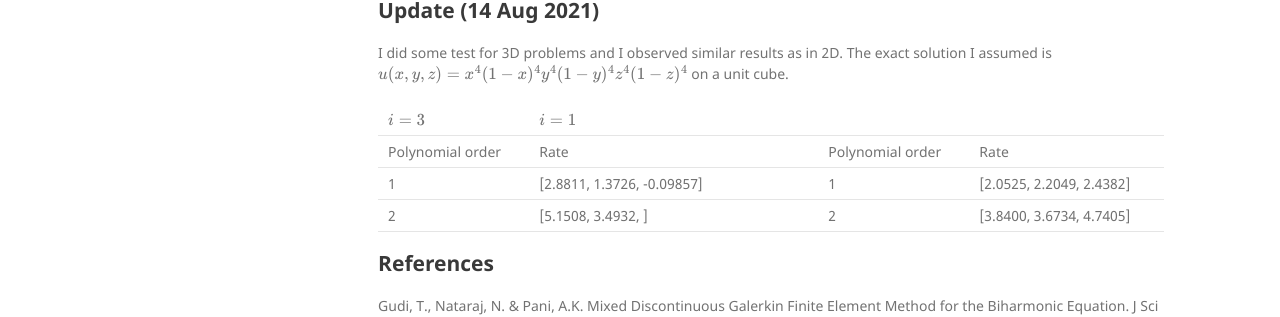
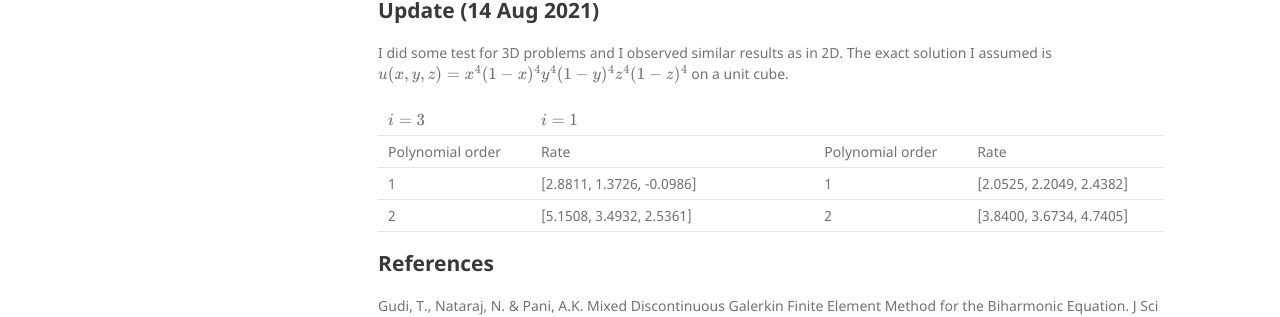
Before and after one commit to Balaje/balaje.github.io, a Jekyll site: the page built from _posts/2021-07-25-Mixed-DG-Biharmonic.md, in a window 1280 px wide and 900 px high, scrolled down 4354 px. Shown: the part 472-789 px from the top of the window. Built offline with Jekyll 4.4.1, drawn with Linux system fonts in a browser that asks for light colours; nearby versions of some CDN libraries; some web fonts are replaced; formulas are drawn with MathJax 3.

Commit message:
Update 2021-07-25-Mixed-DG-Biharmonic.md

```diff
--- a/_posts/2021-07-25-Mixed-DG-Biharmonic.md
+++ b/_posts/2021-07-25-Mixed-DG-Biharmonic.md
@@ -347,8 +347,8 @@ $$u(x,y,z) = x^4(1-x)^4y^4(1-y)^4z^4(1-z)^4$$ on a unit cube.
 
 | $$i=3$$ | $$i=1$$ |
 | Polynomial order | Rate | | | | Polynomial order | Rate |
-| 1 | [2.8811, 1.3726, -0.09857] | | | | 1 | [2.0525, 2.2049, 2.4382] |
-| 2 | [5.1508, 3.4932, ] | | | | 2 | [3.8400, 3.6734, 4.7405] |
+| 1 | [2.8811, 1.3726, -0.0986] | | | | 1 | [2.0525, 2.2049, 2.4382] |
+| 2 | [5.1508, 3.4932, 2.5361] | | | | 2 | [3.8400, 3.6734, 4.7405] |
 
 ## References
 
```
